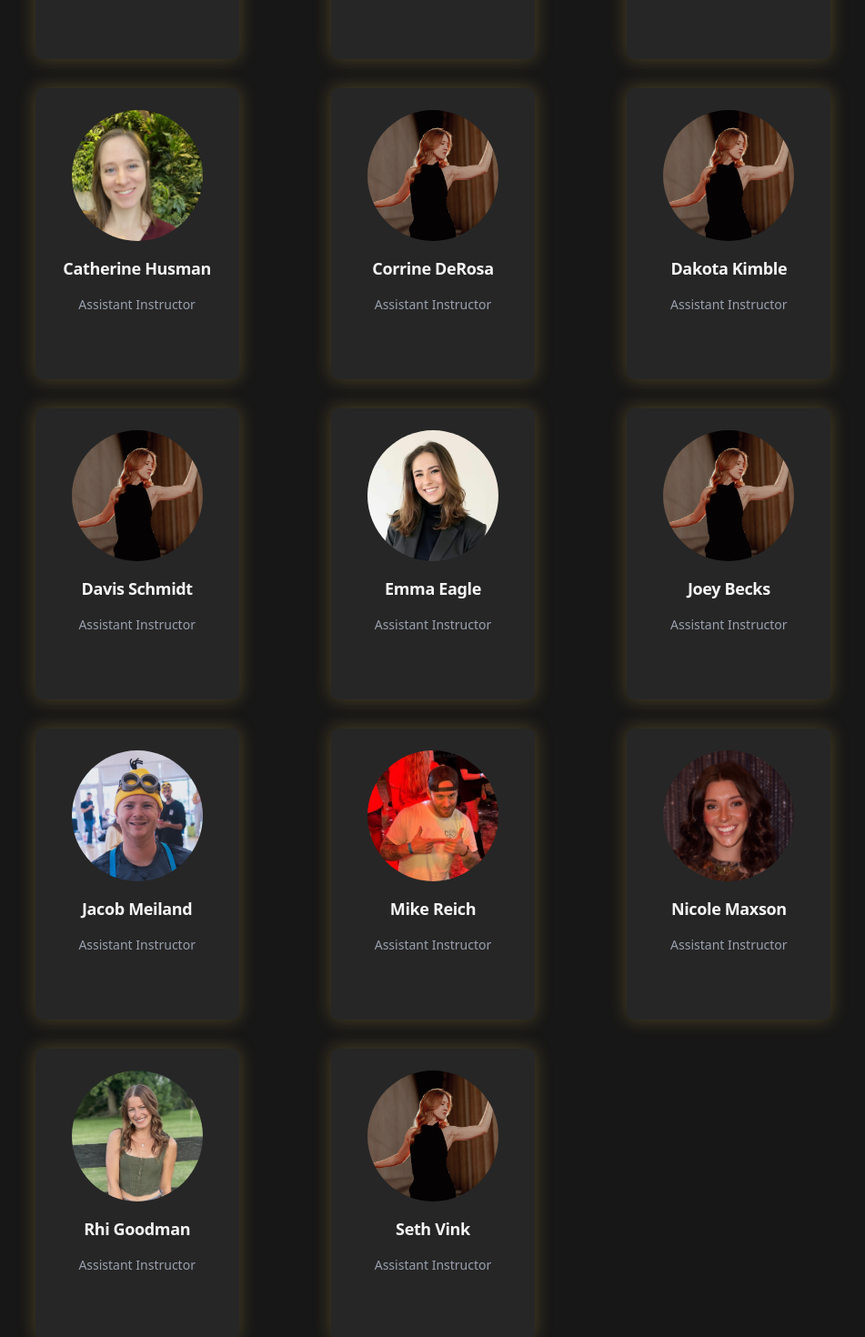
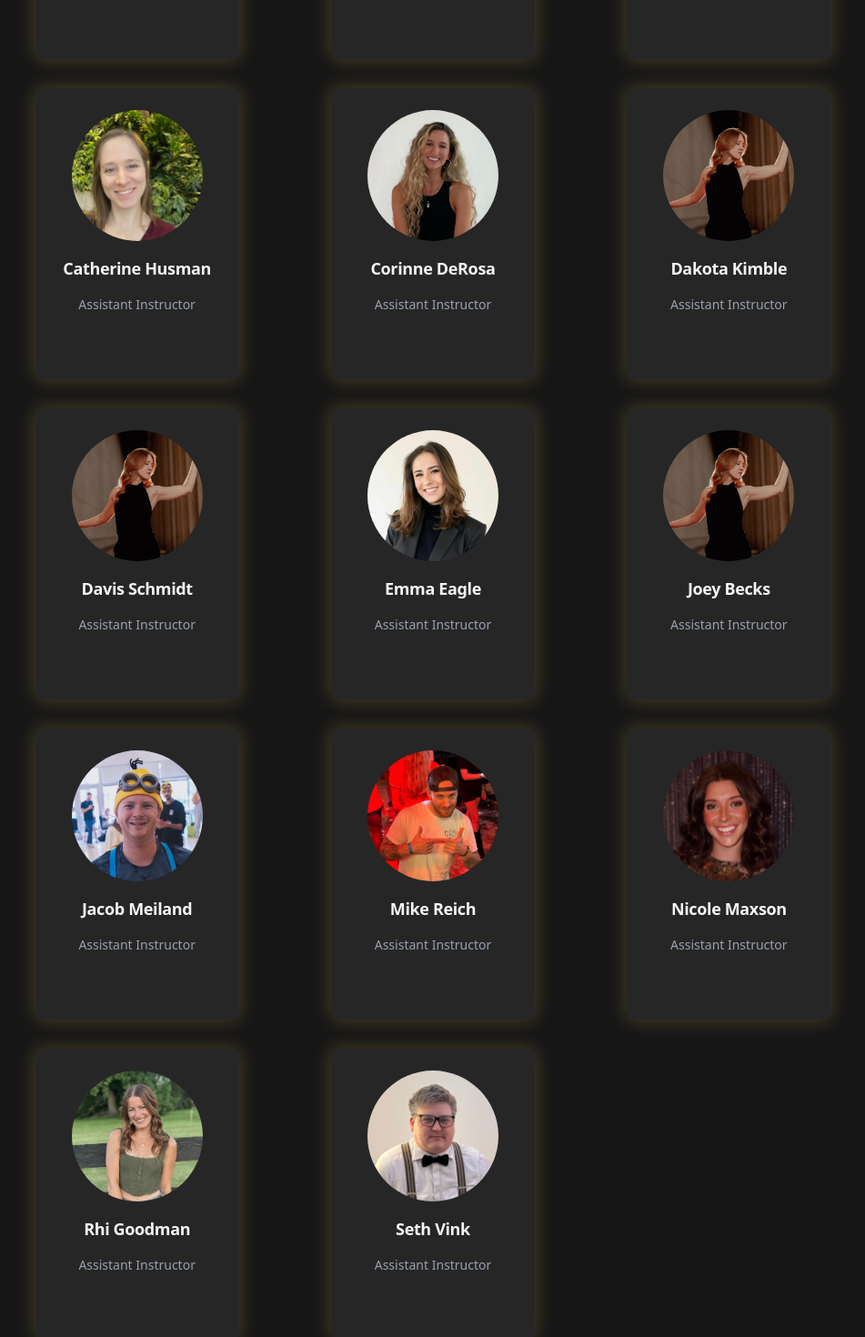
Before and after one commit to IsaiahBritto/CountryCitySwing, a Next.js app: page /team in a window 1280 px wide. Shown: the part 760-2230 px from the top of the page at 91% size, without its empty margins (164-1115 px from the left). Built offline with nearby package versions, Linux system fonts and the light colour scheme.

Commit message:
Team Page Updated

```diff
--- a/app/team/page.tsx
+++ b/app/team/page.tsx
@@ -32,9 +32,9 @@ const team = [
     image: "/media/Catherine_Husman_CCS.jpg",
   },
   {
-    name: "Corrine DeRosa",
+    name: "Corinne DeRosa",
     role: "Assistant Instructor",
-    image: "/media/Malissa_CCS.jpg",
+    image: "/media/Corinne_DeRosa_CCS.jpg",
   },
   {
     name: "Dakota Kimble",
@@ -79,7 +79,7 @@ const team = [
   {
     name: "Seth Vink",
     role: "Assistant Instructor",
-    image: "/media/Malissa_CCS.jpg",
+    image: "/media/Seth_Vink_CCS.jpg",
   }
 ];
 
```
Also changed, not shown: public/media/Corinne_DeRosa_CCS.jpg (added), public/media/Seth_Vink_CCS.jpg (added).
